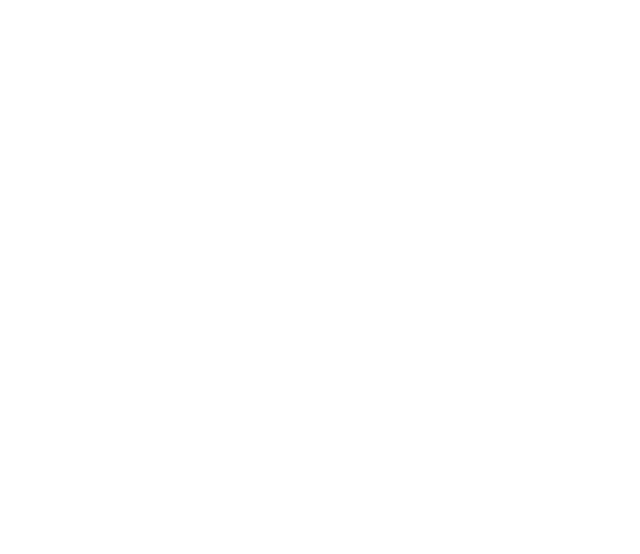
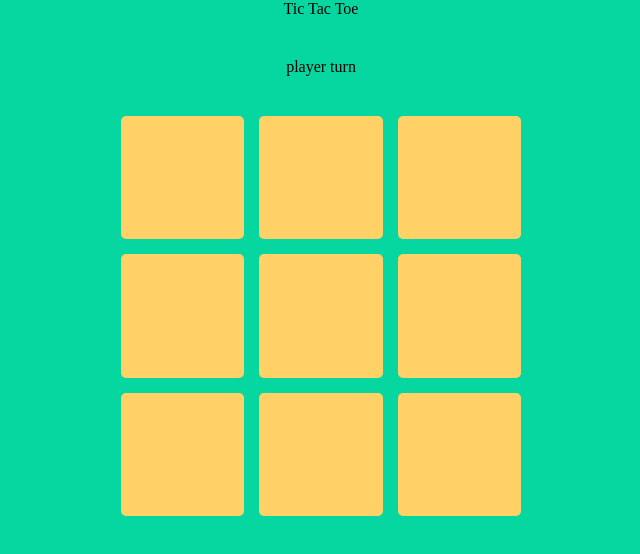
Before and after one commit to mattn909-sudo/ticTacToe, a plain HTML site: page index.html in a window 1280 px wide. Shown: the whole page, without its empty margins (319-959 px from the left). Drawn offline with Linux system fonts and the light colour scheme.

Commit message:
Add gameboard grid

```diff
--- a/index.html
+++ b/index.html
@@ -3,9 +3,23 @@
 <head>
     <meta charset="UTF-8">
     <meta name="viewport" content="width=device-width, initial-scale=1.0">
-    <title>Document</title>
+    <title>Tic Tac Toe</title>
+    <link rel="stylesheet" href="styles.css">
 </head>
 <body>
+    <div class="header">Tic Tac Toe</div>
+    <div class="status">player turn</div>
+    <div class="gameboard">
+        <div class="cell" id="1"></div>
+        <div class="cell" id="2"></div>
+        <div class="cell" id="3"></div>
+        <div class="cell" id="4"></div>
+        <div class="cell" id="5"></div>
+        <div class="cell" id="6"></div>
+        <div class="cell" id="7"></div>
+        <div class="cell" id="8"></div>
+        <div class="cell" id="9"></div>
+    </div>
     <script src="script.js"></script>
 </body>
 </html>
--- /dev/null
+++ b/styles.css
@@ -0,0 +1,30 @@
+body{
+    box-sizing: border-box;
+    margin: 0;
+    display: flex;
+    flex-direction: column;
+    align-items: center;
+    justify-content: center;
+    gap: 40px;
+    flex:1;
+    background-color: #06D6A0;
+}
+
+.gameboard{
+    background-color: 06D6A0;
+    display: grid;
+    grid-template-columns: repeat(3, 1fr);
+    gap: 15px;
+    height: 50vh;
+    width: 50vh;
+    border-radius: 5px;
+}
+
+.cell:hover {
+    cursor: pointer;
+}
+
+.cell{
+    background-color: #FFD166;
+    border-radius: 5px;
+}
```
